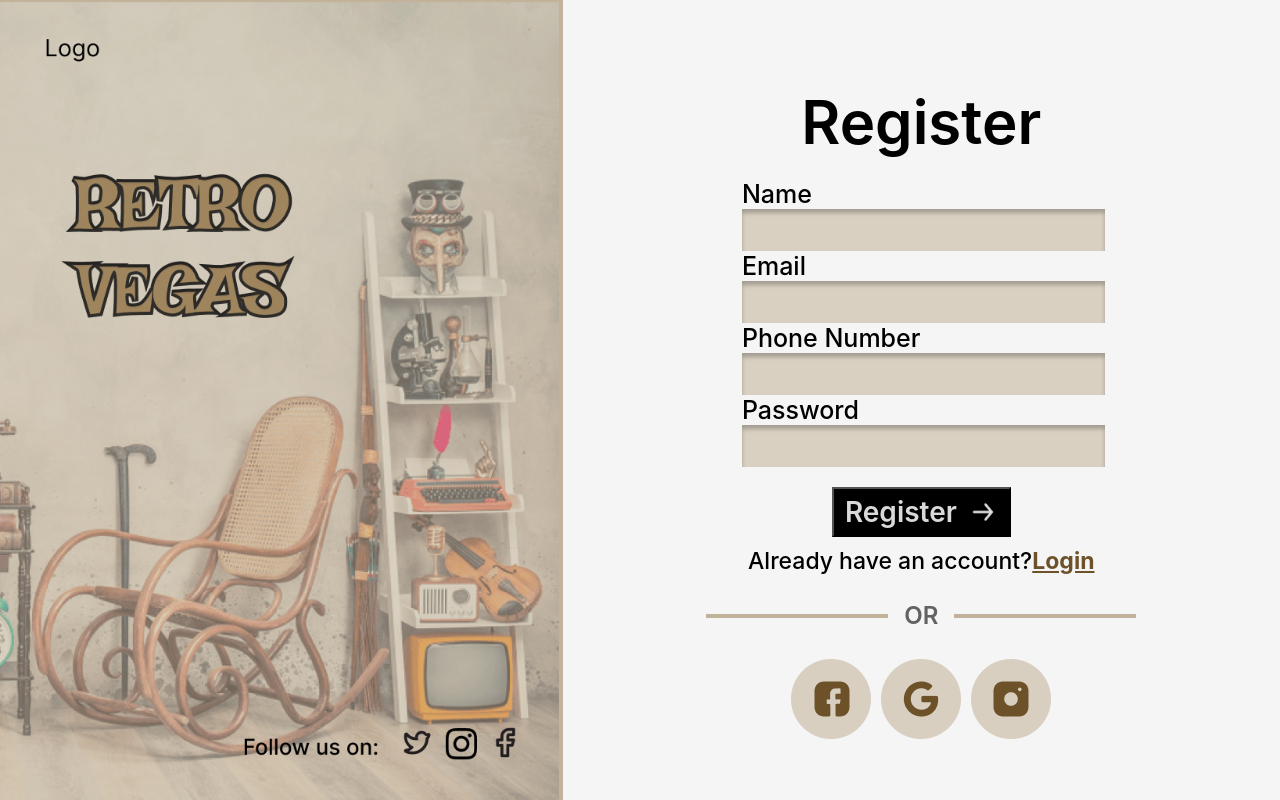
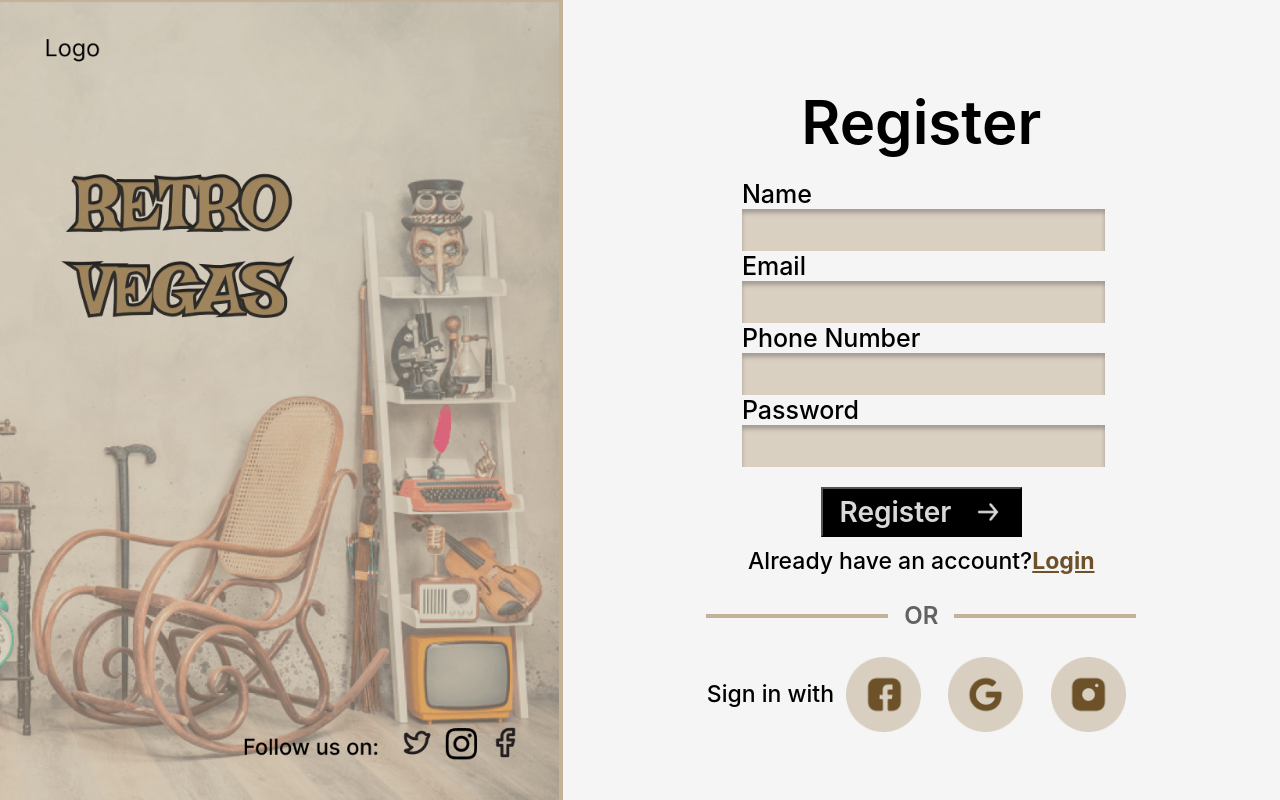
Before and after one commit to ashadnadeem/front-end-retro-vegas, a React (Create React App) app: page / in a window 1280 px wide. Built offline with nearby package versions, Linux system fonts and the light colour scheme.

Commit message:
fix: css alignment
+ add social auth functions

```diff
--- a/src/components/Buttons/RectangleButton/styles.css
+++ b/src/components/Buttons/RectangleButton/styles.css
@@ -1,5 +1,5 @@
 .buttongroup {
-    width: 25%;
+    width: 28%;
     height: 50px;
     display: flex;
     justify-content: space-around;
--- a/src/components/Buttons/SocialButtons/index.tsx
+++ b/src/components/Buttons/SocialButtons/index.tsx
@@ -3,32 +3,43 @@ import React, { FC } from "react";
 import "./styles.css";
 
 type Props = {
+    text: string;
+    google?: () => void;
+    facebook?: () => void;
+    instagram?: () => void;
 }
 
-const InstagramButton: FC<Props> = ({}) => {
+type SocialButtonProps = {
+    onclick?: () => void;
+}
+
+const InstagramButton: FC<SocialButtonProps> = ({onclick}) => {
     return(
-        <img className="socialicon" src={require("../../../assets/icons/InstaSocial.png")} alt="Insta" />
+        <img className="socialicon" src={require("../../../assets/icons/InstaSocial.png")} alt="Insta" onClick={onclick} />
     );
 }
 
-const GoogleButton: FC<Props> = ({}) => {
+const GoogleButton: FC<SocialButtonProps> = ({onclick}) => {
     return(
-        <img className="socialicon" src={require("../../../assets/icons/GoogleSocial.png")} alt="Google" />
+        <img className="socialicon" src={require("../../../assets/icons/GoogleSocial.png")} alt="Google" onClick={onclick} />
     );
 }
 
-const FacebookButton: FC<Props> = ({}) => {
+const FacebookButton: FC<SocialButtonProps> = ({onclick}) => {
     return(
-        <img className="socialicon" src={require("../../../assets/icons/FacebookSocial.png")} alt="Facebook" />
+        <img className="socialicon" src={require("../../../assets/icons/FacebookSocial.png")} alt="Facebook" onClick={onclick} />
     );
 }
 
-const GroupSocialButons: FC<Props> = ({}) => {
+const GroupSocialButons: FC<Props> = ({text, google, facebook, instagram}) => {
     return(
         <div className="socialgroup">
-            <FacebookButton />
-            <GoogleButton />
-            <InstagramButton />
+            <label className="text">{text}</label>
+            <div className="socialicons">
+                <FacebookButton onclick={facebook} />
+                <GoogleButton onclick={google}/>
+                <InstagramButton onclick={instagram}/>
+            </div>
         </div>
     );
 }
--- a/src/components/Buttons/SocialButtons/styles.css
+++ b/src/components/Buttons/SocialButtons/styles.css
@@ -1,13 +1,29 @@
 .socialicon{
-    width: 100%;
-    height: 100%;
-    padding: 5px;
+    width: 25%;
+    height: 25%;
+    padding: 10px;
 }
 
 .socialgroup{
     display: flex;
     flex-direction: row;
-    justify-content: space-between;
-    width: auto;
+    justify-content: space-around;
+    align-items: center;
+    width: 60%;
     height: 10%;
 }
+
+.socialicons{
+    display: flex;
+    flex-direction: row;
+    justify-content: space-between;
+}
+
+.socialtext{
+    font-family: 'Inter';
+    font-style: normal;
+    font-weight: 500;
+    font-size: 25px;
+    line-height: 30px;
+    color: #000000;
+}
--- a/src/components/Forms/RegisterForm/index.tsx
+++ b/src/components/Forms/RegisterForm/index.tsx
@@ -15,6 +15,12 @@ const RegisterForm: FC<Props> = ({}) => {
     const [email, setEmail] = React.useState("");
     const [phoneNum, setPhoneNum] = React.useState("");
     const [password, setPassword] = React.useState("");
+
+    //Social Login function
+    const socialLogin = () => {
+        console.log("Social Login coming soon");
+    }
+
     return(
         <div className="register_form">
             <PageHeader text="Register" />
@@ -28,7 +34,7 @@ const RegisterForm: FC<Props> = ({}) => {
             <RectangleArrowButton text="Register" onPress={() => {console.log("print")}} />
             <TextLink text="Already have an account? " hyperText="Login" onClick={() => {console.log("login page")}} />
             <OrSeperator />
-            <GroupSocialButons />
+            <GroupSocialButons text="Sign in with" google={socialLogin} facebook={socialLogin} instagram={socialLogin} />
         </div>
     );
 }
--- a/src/components/Forms/RegisterForm/styles.css
+++ b/src/components/Forms/RegisterForm/styles.css
@@ -7,6 +7,7 @@
 
 .register_form{
     width: 100%;
+    height: 100%;
     display: flex;
     align-items: center;
     justify-content: center;
```
